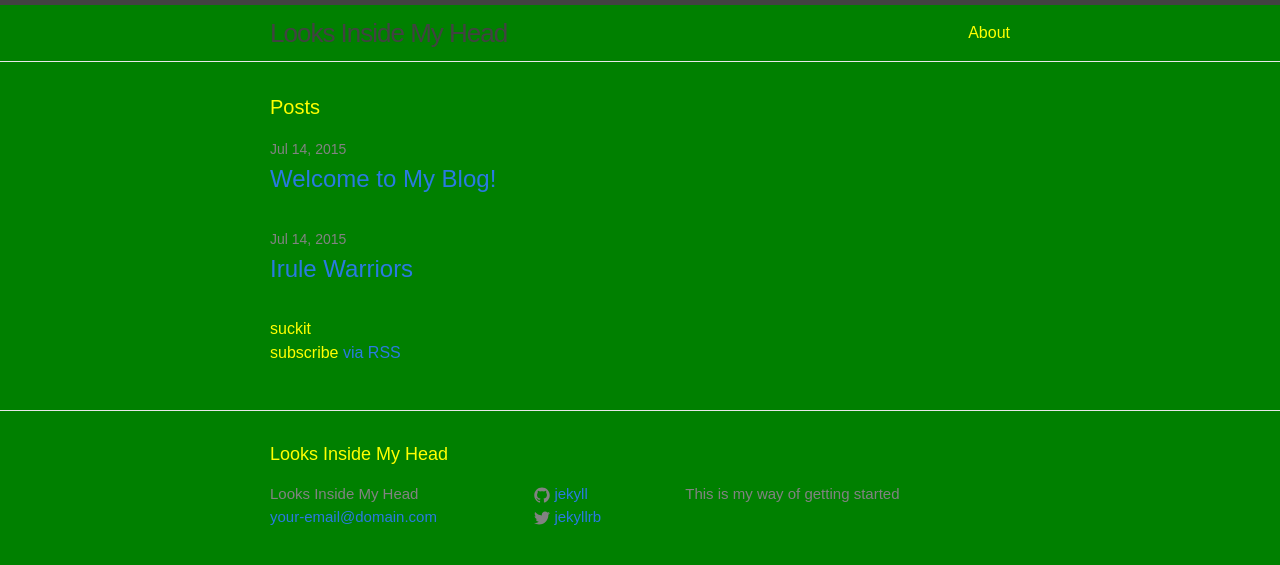
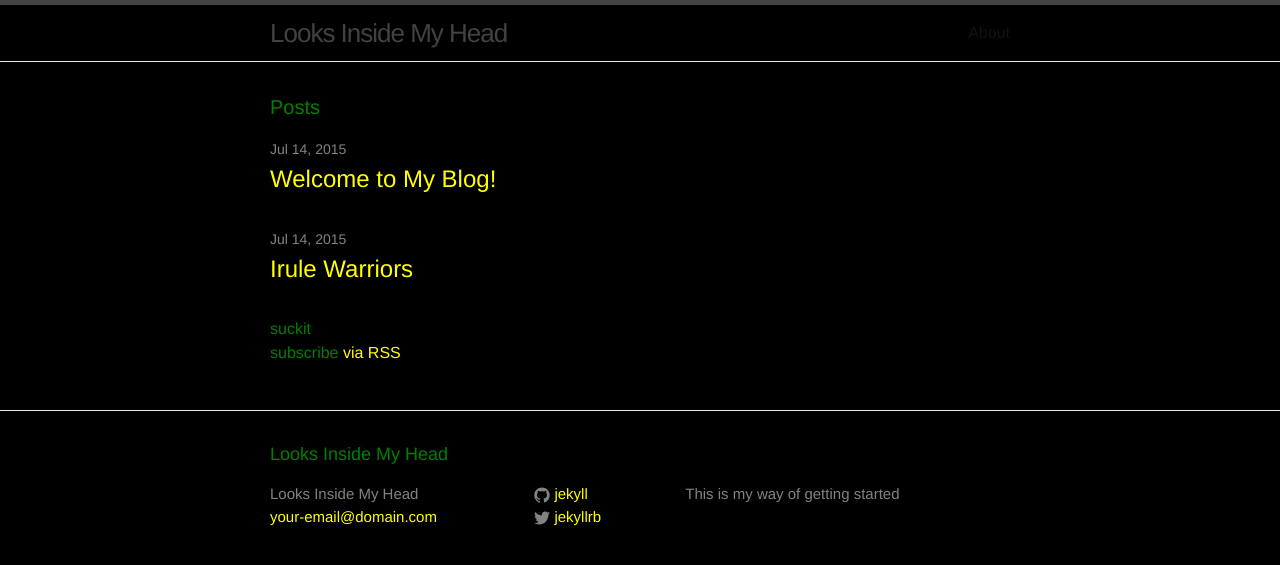
Before and after one commit to richi1717/blog, a Jekyll site: the page built from index.html, in a window 1280 px wide. Shown: the top 565 px of the page. Built offline with Jekyll 4.4.1, drawn with Linux system fonts in a browser that asks for light colours.

Commit message:
change css

```diff
--- a/_layouts/richi.html
+++ b/_layouts/richi.html
@@ -11,7 +11,7 @@
 
 <h1>{{ page.mood }}</h1>
 
-{% include infobox.html %}
+
 
 
 </body>
--- a/_sass/_base.scss
+++ b/_sass/_base.scss
@@ -18,8 +18,8 @@
     font-size: $base-font-size;
     line-height: $base-line-height;
     font-weight: 300;
-    color: $text-color;
-    background-color: $background-color;
+    color: green;
+    background-color: black;
     -webkit-text-size-adjust: 100%;
 }
 
@@ -89,7 +89,7 @@
  * Links
  */
 a {
-    color: $brand-color;
+    color: yellow;
     text-decoration: none;
 
     &:visited {
@@ -97,7 +97,7 @@
     }
 
     &:hover {
-        color: $text-color;
+        color: red;
         text-decoration: underline;
     }
 }
--- a/css/main.scss
+++ b/css/main.scss
@@ -6,15 +6,15 @@
 
 
 // Our variables
-$base-font-family: sans-serif, Arial, Helvetica;
+$base-font-family: Helvetica, Arial, sans-serif;
 $base-font-size:   16px;
 $small-font-size:  $base-font-size * 0.875;
 $base-line-height: 1.5;
 
 $spacing-unit:     30px;
 
-$text-color:       yellow;
-$background-color: green;
+$text-color:       #111;
+$background-color: #fdfdfd;
 $brand-color:      #2a7ae2;
 
 $grey-color:       #828282;
```
Also changed, not shown: _posts/2015-07-14-richi-thoughts.md (+9 -2 lines).
